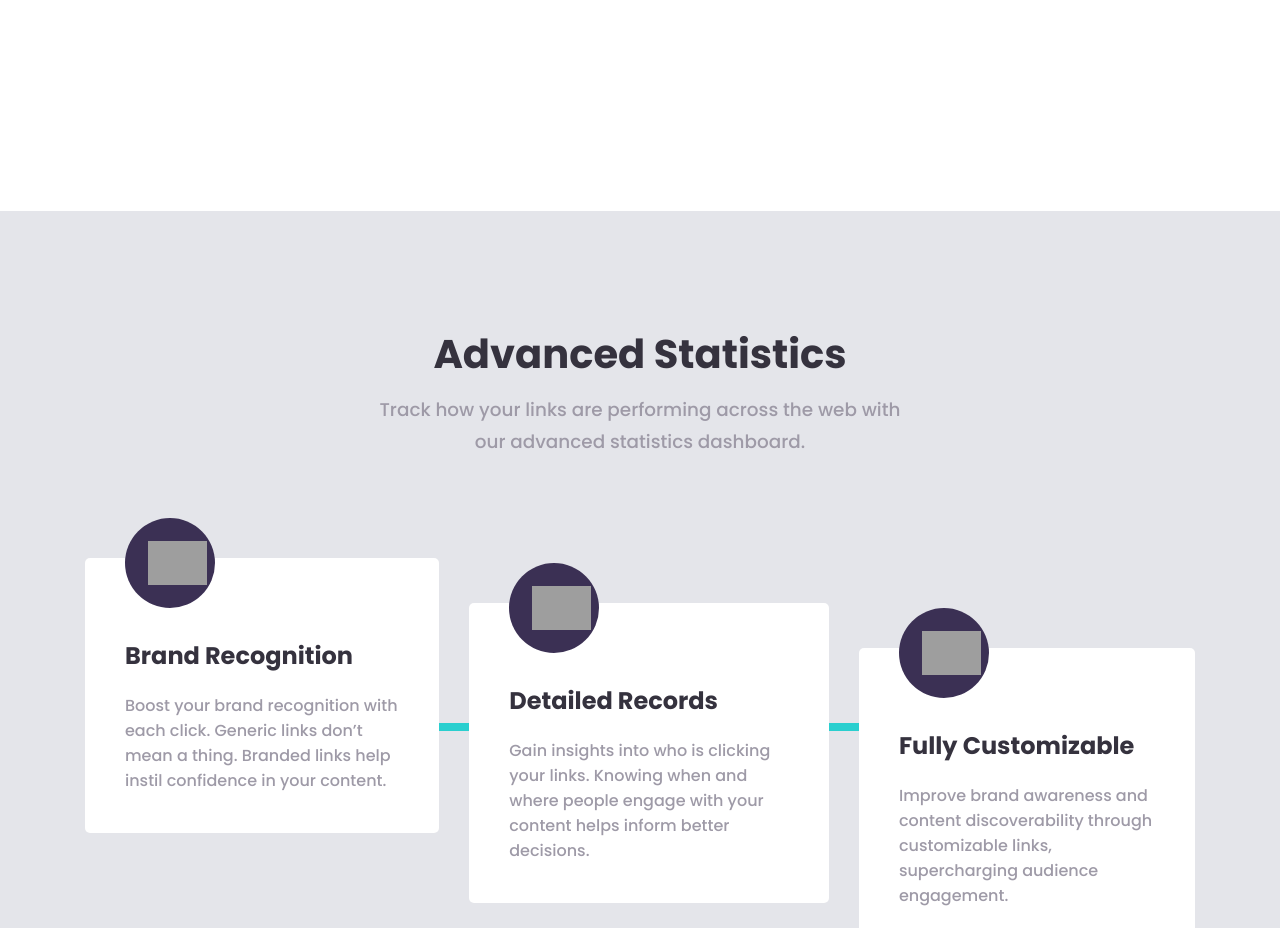
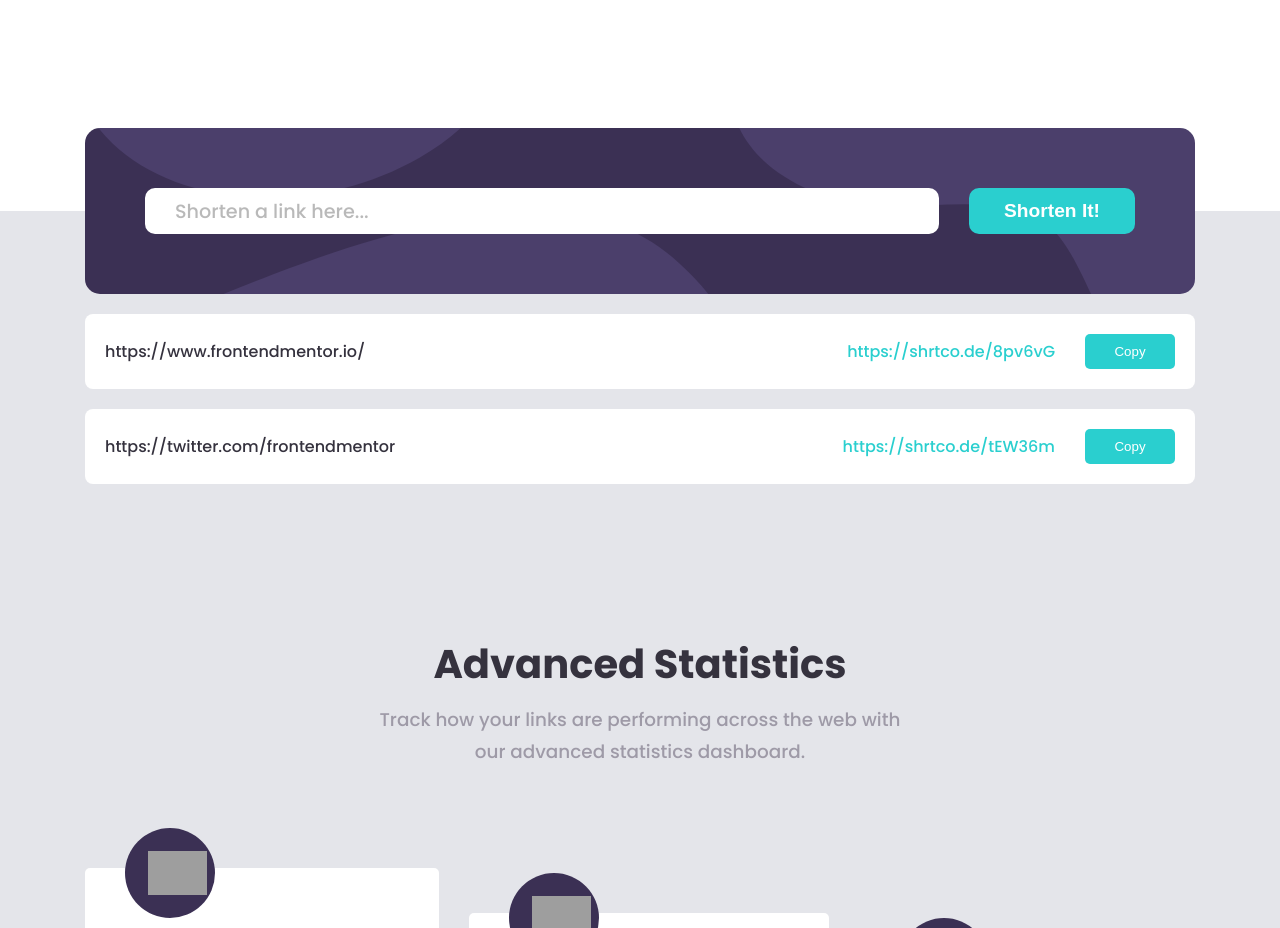
Before and after one commit to Qu4k3/challenge-url-shortening-api-landing-page, a React (Create React App) app: page / in a window 1280 px wide. Shown: the part 800-1728 px from the top of the page. Built offline with nearby package versions, Linux system fonts and the light colour scheme; grey boxes are pictures that could not be loaded.

Commit message:
ADD shortened component

```diff
--- /dev/null
+++ b/src/components/Shortened.jsx
@@ -0,0 +1,21 @@
+import { useState } from "react";
+
+export function Shortened({ originalLink, shortLink }) {
+
+const [copied, setCopied] = useState(false);
+
+  const handleCopyToClipboard = () => {
+    const shortLinkValue = document.getElementById("shortLink").value;
+    navigator.clipboard.writeText(shortLinkValue)
+
+    setCopied(true)
+  }
+
+  return (
+    <div className="shortened">
+      <span className='original-link'>{originalLink}</span>
+      <a href={shortLink} alt='Short URL'>{shortLink}</a>
+      <button onClick={handleCopyToClipboard} className='btn'>{copied ? 'Copied!' : 'Copy'}</button>
+    </div>
+  )
+}
--- a/src/components/Shortener.jsx
+++ b/src/components/Shortener.jsx
@@ -1,29 +1,84 @@
+import { useEffect, useState } from "react";
+import { shrtcodeShortener } from "../services/shrtcode";
+import { Shortened } from "./Shortened";
+
 export function Shortener() {
+  const [shortenedUrls, setShortenedUrls] = useState([
+    {
+      'code': '8pv6vG',
+      'original_link': 'https://www.frontendmentor.io/',
+      'short_link': 'https://shrtco.de/8pv6vG'
+    },
+    {
+      'code': 'tEW36m',
+      'original_link': 'https://twitter.com/frontendmentor',
+      'short_link': 'https://shrtco.de/tEW36m'
+    }
+  ]);
+  const [invalidInput, setInvalidInput] = useState(false)
+
 
   const handleSubmit = (event) => {
     event.preventDefault();
+    console.log(event)
 
     const url = event.target.url.value;
     console.log(`URL: ${url}`);
 
+    shrtcodeShortener(url).then(data => console.log('shrtcodeShortener:', data))
+
     event.target.reset();
   }
 
+  const checkLocalStorage = () => {
+
+    // Put the object into storage
+    localStorage.setItem('shortened', JSON.stringify(shortenedUrls));
+
+    // Retrieve the object from storage
+    var shortenedUrls = localStorage.getItem('shortened');
+
+    setShortenedUrls(JSON.parse(shortenedUrls));
+  }
+
+  /*useEffect(() => {
+    return checkLocalStorage()
+  }, [])*/
+
   return (
     <section className='container shortener'>
-      <div className='wrapper'>
+      <section className='wrapper wrapper__form'>
         <form onSubmit={handleSubmit}>
           <input
             type='url'
             name='url'
             placeholder='Shorten a link here...'
-            pattern='https://.*'
+            pattern='https?://.*'
             size='40'
+            className={invalidInput ? 'invalid' : ''}
+            onInvalid={() => { setInvalidInput(true) }}
+            // onValid={() => {setInvalidInput(false)}}
             required
           />
+          {
+            invalidInput && <p className="invalid-message">Please add a valid link</p>
+          }
           <button type='submit' className='btn btn--big'>Shorten It!</button>
         </form>
-      </div>
+      </section>
+      <section className="wrapper wrapper__shortened">
+        {
+          /*shortenedUrls.length > 0
+          && */
+
+          shortenedUrls.map(
+            (shortened) => <Shortened
+              key={shortened.code}
+              originalLink={shortened.original_link}
+              shortLink={shortened.short_link}
+            />)
+        }
+      </section>
     </section>
   )
 }
```
